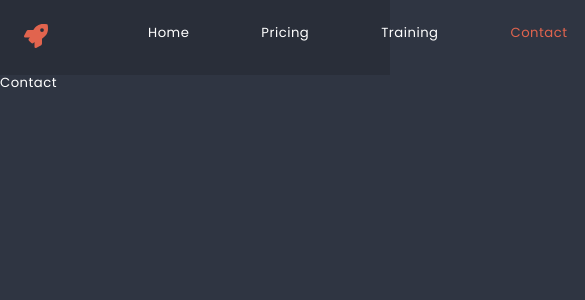
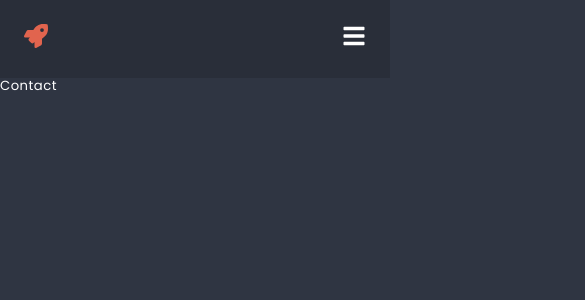
Before and after one commit to HMagda/galaxy-travel, a React (Create React App) app: page /contact in a window 390 px wide. Shown: the top 300 px of the page, 585 px wide, since content can reach past the window. Built offline with nearby package versions, Linux system fonts and the light colour scheme.

Commit message:
Add navbar for mobile and its styles

```diff
--- a/src/components/Navbar/Navbar.js
+++ b/src/components/Navbar/Navbar.js
@@ -1,45 +1,72 @@
-import React from "react";
-import {FaRocket} from "react-icons/fa";
+import React, {useState} from "react";
+import {FaRocket, FaBars, FaTimes} from "react-icons/fa";
+// import styles from "./Navbar.module.scss";
 import styles from "./Navbar.module.scss";
 import {Link, NavLink} from "react-router-dom";
 
 const Navbar = () => {
+  const [click, setClick] = useState(false);
+  const handleClick = () => setClick(!click);
+
   return (
-
     <nav className={styles.navMain}>
-<div className={styles.icon}>
-
+      <div>
         <Link to="/">
-        <FaRocket className={styles.logo} alt="rocket logo"/>
+          <FaRocket className={styles.logo} alt="rocket logo" />
         </Link>
-
       </div>
 
-<ul className={styles.navMainUl}>
+      <ul
+        className={
+          styles.navMainUl + " " + (click ? styles.active : styles.navMainUl)
+        }
+      >
         <li className={styles.navMainLi}>
-    <NavLink className={({isActive}) => isActive ? styles.linkActive : undefined } to="/" >
+          <NavLink
+            className={({isActive}) =>
+              isActive ? styles.linkActive : undefined
+            }
+            to="/"
+          >
             Home
           </NavLink>
         </li>
         <li className={styles.navMainLi}>
-    <NavLink className={({isActive}) => isActive ? styles.linkActive : undefined } to="/pricing" >
+          <NavLink
+            className={({isActive}) =>
+              isActive ? styles.linkActive : undefined
+            }
+            to="/pricing"
+          >
             Pricing
           </NavLink>
         </li>
         <li className={styles.navMainLi}>
-    <NavLink className={({isActive}) => isActive ? styles.linkActive : undefined } to="/training" >
+          <NavLink
+            className={({isActive}) =>
+              isActive ? styles.linkActive : undefined
+            }
+            to="/training"
+          >
             Training
           </NavLink>
         </li>
         <li className={styles.navMainLi}>
-    <NavLink className={({isActive}) => isActive ? styles.linkActive : undefined } to="/contact" >
+          <NavLink
+            className={({isActive}) =>
+              isActive ? styles.linkActive : undefined
+            }
+            to="/contact"
+          >
             Contact
           </NavLink>
         </li>
       </ul>
+
+      <div className={styles.hamburger} onClick={handleClick}>
+        {click ? <FaTimes /> : <FaBars />}
+      </div>
     </nav>
-
-
   );
 };
 
--- a/src/components/Navbar/Navbar.module.scss
+++ b/src/components/Navbar/Navbar.module.scss
@@ -1,10 +1,15 @@
 @import "../../styles/settings.scss";
+
+@mixin respond-large {
+    @media (max-width: 1240px) { @content }
+  }
 
 .navMain {
   background-color: darken($color-dark, 3%);
   display: flex;
   justify-content: space-between;
   width: 100%;
+  z-index: 10;
 
   .logo {
     height: ($base-size * 6);
@@ -25,18 +30,65 @@
     display: flex;
     padding-right: ($base-size * 2);
 
+    &.active {
+        left: 0;
+    }
+
+    @include respond-large {
+        position: absolute;
+        flex-direction: column;
+        justify-content: center;
+        align-items: center;
+        top: 0;
+        left: -100%;
+        // left: 0;
+        text-align: center;
+        width: 100%;
+        height: 100vh;
+        transition: .3s;
+        z-index: -1;
+        background: rgba(255,255,255, .2);
+
+     }
+
     .navMainLi {
       padding: $base-size;
+
+      @include respond-large {
+        padding: ($base-size * 2.5);
+        font-size: ($base-size * 2);
+      }
 
       a {
         color: $color-light;
         text-decoration: none;
         padding: ($base-size * 2);
+
+        @include respond-large {
+            padding: $base-size;
+          }
       }
 
       .linkActive {
         color: $color-warning;
       }
+
+    }
+
+
+  }
+
+  .hamburger {
+    display: none;
+
+    @include respond-large {
+        display: block;
+        padding: ($base-size * 2);
+        font-size: ($base-size * 2);
+
+        &:hover {
+            cursor: pointer;
+        }
     }
   }
 }
--- a/src/routes/Contact.js
+++ b/src/routes/Contact.js
@@ -1,6 +1,6 @@
 import React from 'react'
 
-export const Contact = () => {
+const Contact = () => {
   return (
     <div>Contact</div>
   )
--- a/src/routes/NotFound.js
+++ b/src/routes/NotFound.js
@@ -1,6 +1,6 @@
 import React from 'react'
 
-export const NotFound = () => {
+const NotFound = () => {
   return (
     <div>NotFound</div>
   )
```
Lines whose indentation alone changed are shown as unchanged.
